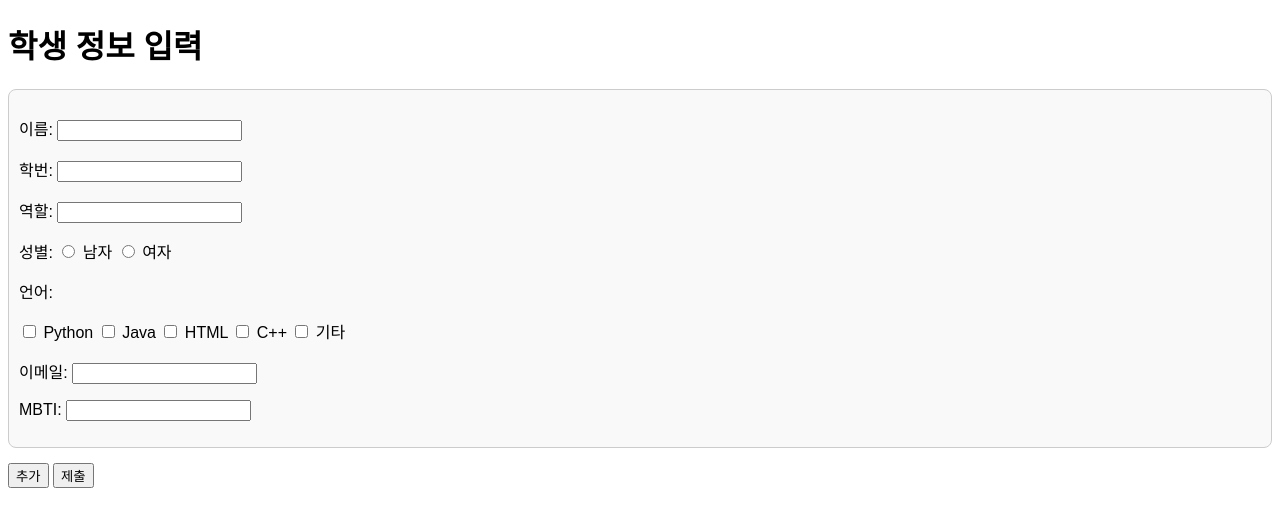
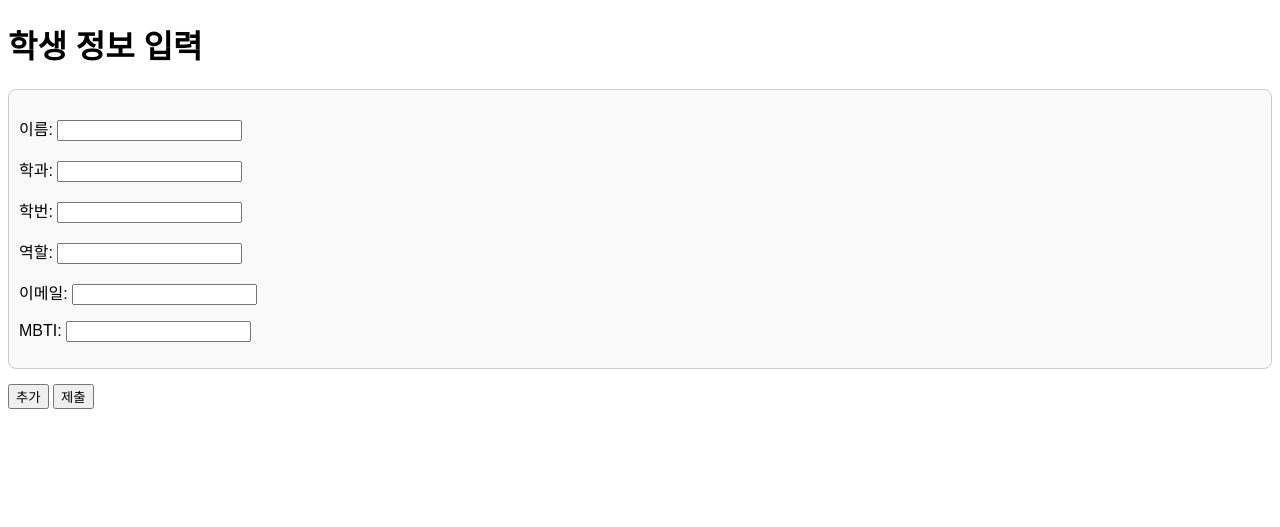
Before and after one commit to CSID-DGU/2024-2-OSSPrac-azaping-01, a Flask app: page /input in a window 1280 px wide. Shown: the top 527 px of the page. Run offline with Flask 3, Linux system fonts and the light colour scheme.

Commit message:
성별, 언어 삭제(오류원인) && 사진 추가

```diff
--- a/flask1/app_team.py
+++ b/flask1/app_team.py
@@ -2,39 +2,40 @@ from flask import Flask, request, render_template
 
 app = Flask(__name__)
 
-# 최초 메인 페이지를 보여주는 루트 경로
+student_images = {
+    "2020110401": "https://raw.githubusercontent.com/CSID-DGU/2024-2-OSSPrac-azaping-01/main/pic/2020110401.jpg",
+    "20230002": "https://raw.githubusercontent.com/CSID-DGU/2024-2-OSSPrac-azaping-01/main/pic/student2.jpg",
+    "20230003": "https://raw.githubusercontent.com/CSID-DGU/2024-2-OSSPrac-azaping-01/main/pic/student3.jpg",
+    # 다른 학번에 따른 URL 추가 가능
+}
+
 @app.route('/')
 def index():
-    return render_template('app_index.html')  # 위 HTML 코드를 form.html 파일로 저장해야 합니다
-
-# 학생 정보를 입력하는 경로
+    return render_template('app_index.html')
 
 @app.route('/input')
 def input():
     return render_template('app_input.html')
 
-# 제출된 데이터를 처리하여 출력하는 경로
 @app.route('/result', methods=['POST'])
 def result():
-    # form 데이터 가져오기
+    # 수집된 데이터를 확인하기 위해 각 필드를 출력합니다.
     names = request.form.getlist('name[]')
+    departments = request.form.getlist('department[]')
     student_numbers = request.form.getlist('StudentNumber[]')
     parts = request.form.getlist('part[]')
-    genders = request.form.getlist('gender[]')
     emails = request.form.getlist('email[]')
     mbtis = request.form.getlist('mbti[]')
 
-    # 컴퓨터 언어는 체크박스 배열로 수집
-    languages_all = request.form.getlist('languages[]')
-    languages_per_person = [languages_all[i:i+5] for i in range(0, len(languages_all), 5)]
+    images = [
+        student_images.get(student_number, "https://raw.githubusercontent.com/CSID-DGU/2024-2-OSSPrac-azaping-01/main/pic/default.jpg")
+        for student_number in student_numbers
+    ]
 
-    # 데이터 템플릿으로 전달
-    students = zip(names, student_numbers, parts, genders, languages_per_person, emails, mbtis)
+
+    # 학생 정보를 zip으로 묶어 템플릿에 전달
+    students = zip(names, departments, student_numbers, parts, emails, mbtis, images)
     return render_template('app_result.html', students=students)
-
-@app.route('/contact')
-def contact_info():
-    return render_template('app_contact.html')
 
 if __name__ == '__main__':
     app.run(debug=True)
--- a/flask1/templates/app_input.html
+++ b/flask1/templates/app_input.html
@@ -23,21 +23,9 @@
         <div id="personContainer">
             <div class="person-block">
                 <p>이름: <input type="text" name="name[]" required></p>
+                <p>학과: <input type="text" name="department[]" required></p>
                 <p>학번: <input type="text" name="StudentNumber[]" required></p>
                 <p>역할: <input type="text" name="part[]" required></p>
-
-                <p>성별:
-                    <input type="radio" name="gender[]" value="남자" required> 남자
-                    <input type="radio" name="gender[]" value="여자"> 여자
-                </p>
-
-                <p>언어:</p>
-                <label><input type="checkbox" name="languages[]" value="Python"> Python</label>
-                <label><input type="checkbox" name="languages[]" value="Java"> Java</label>
-                <label><input type="checkbox" name="languages[]" value="HTML"> HTML</label>
-                <label><input type="checkbox" name="languages[]" value="C++"> C++</label>
-                <label><input type="checkbox" name="languages[]" value="기타"> 기타</label>
-
                 <p>이메일: <input type="email" name="email[]" required></p>
                 <p>MBTI: <input type="text" name="mbti[]" required></p>
             </div>
@@ -47,25 +35,21 @@
     </form>
 
     <script>
-        // 새 입력 필드를 추가하는 함수
         function addPerson() {
             const container = document.getElementById("personContainer");
+            const newPerson = document.createElement("div");
+            newPerson.classList.add("person-block");
 
-            // 새로운 사람 정보를 위한 입력 블록 생성
-            const personBlock = document.createElement("div");
-            personBlock.className = "person-block";
-            personBlock.innerHTML = `
+            newPerson.innerHTML = `
                 <p>이름: <input type="text" name="name[]" required></p>
+                <p>학과: <input type="text" name="department[]" required></p>
                 <p>학번: <input type="text" name="StudentNumber[]" required></p>
                 <p>역할: <input type="text" name="part[]" required></p>
-                <p>성별:
-                    <input type="radio" name="gender" value="Male" required> 남자
-                    <input type="radio" name="gender" value="Female"> 여자
-                </p>
+                <p>이메일: <input type="email" name="email[]" required></p>
+                <p>MBTI: <input type="text" name="mbti[]" required></p>
             `;
 
-            // 입력 블록을 personContainer에 추가
-            container.appendChild(personBlock);
+            container.appendChild(newPerson);
         }
     </script>
 </body>
```
Also changed, not shown: flask1/templates/app_result.html (+7 -15 lines).
